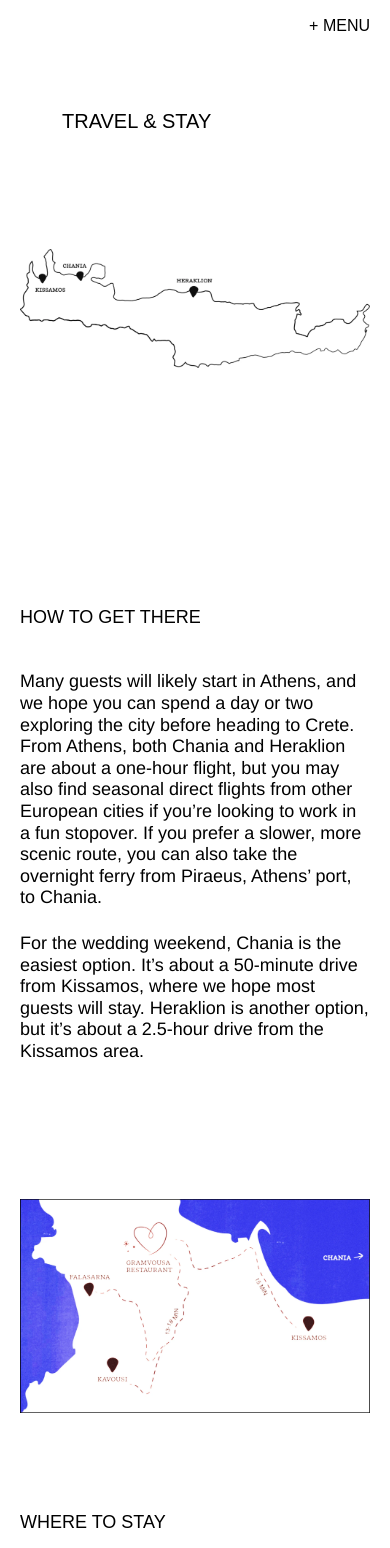
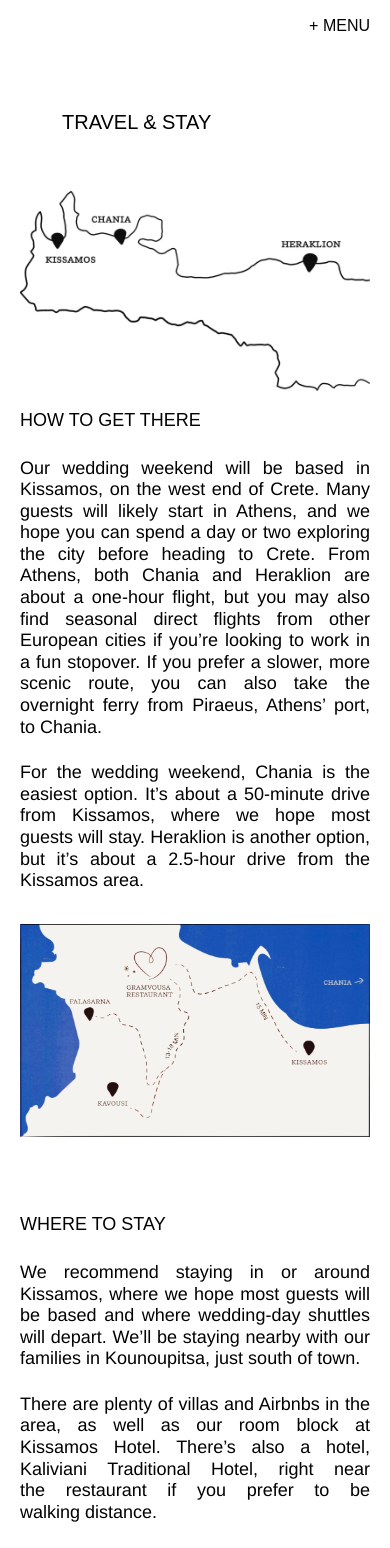
Before and after one commit to ajaxabernathy/courtney-and-ajax, a Next.js app: page /travel-and-stay in a window 390 px wide. Shown: the top 1548 px of the page. Built offline with nearby package versions, Linux system fonts and the light colour scheme; a web font is replaced by a local one.

Commit message:
feat: mobile adjust

```diff
--- a/app/explore-crete/page.tsx
+++ b/app/explore-crete/page.tsx
@@ -244,9 +244,11 @@ export default function ExploreCrete() {
   return (
     <main className="flex flex-col">
       <div className="flex flex-col wrapper">
-        <h1 className="hero-text">Explore Crete</h1>
         <div>
           <TextBlock
+            offset
+            hero
+            heading="Explore Crete"
             body={[
               "WE CAME TO CRETE looking for rest and found much more than we expected. From the moment we landed, our nervous systems softened, our pace slowed, and Crete began to feel like exactly where we were meant to be. We fell in love with the balance of it all — good food and untamed landscapes, restful days and unexpected adventures, awe-inspiring gorges, secret caves and the scent of herbs warmed by the sun.",
               "Most of all, we fell in love with the SPIRIT OF CRETE and the warmth of its people. It means so much to return to a place that feels so right and to experience it with the people we love most. We hope this journey offers each of you a sense of DISCOVERY, BEAUTY, AND CONNECTION — and memories that stay with us long after we leave.",
--- a/app/faqs/page.tsx
+++ b/app/faqs/page.tsx
@@ -1,5 +1,6 @@
 import type { Metadata } from "next";
 import { FAQ } from "@/components/FAQ";
+import { TextBlock } from "@/components/TextBlock";
 
 export const metadata: Metadata = {
   title: "FAQs",
@@ -71,7 +72,7 @@ export default function FAQPage() {
   return (
     <main className="bg-[#0655BB] text-white">
       <div className="wrapper">
-        <h1 className="hero-text text-white">FAQs</h1>
+        <TextBlock offset hero heading="FAQs" />
 
         <div className="mt-[116px] mb-[137px] text-white">
           <FAQ items={faqItems} />
--- a/app/globals.css
+++ b/app/globals.css
@@ -25,7 +25,11 @@ nav a {
 }
 
 .text-body {
-  @apply font-helvetica-neue text-[18px] md:text-[24px] leading-[120%] md:leading-[140%] tracking-[0%];
+  @apply font-helvetica-neue text-[18px] md:text-[24px] leading-[120%] md:leading-[140%] tracking-[0%] text-justify;
+}
+
+.text-body-sm {
+  @apply font-helvetica-neue text-[16px] md:text-[18px] leading-[120%] md:leading-[140%] tracking-[0%] text-justify;
 }
 
 .text-box-header {
@@ -33,7 +37,7 @@ nav a {
 }
 
 .text-box-header-sm {
-  @apply font-arial-narrow text-[18px] md:text-[28px] uppercase tracking-[9%] mb-4;
+  @apply font-arial-narrow text-[18px] md:text-[28px] uppercase tracking-[9%];
 }
 
 .hero-text {
--- a/app/itinerary/page.tsx
+++ b/app/itinerary/page.tsx
@@ -10,9 +10,11 @@ export const metadata: Metadata = {
 export default function Itinerary() {
   return (
     <main className="wrapper flex flex-col flex-1">
-      <h1 className="hero-text">Itinerary</h1>
       <div>
         <TextBlock
+          offset
+          hero
+          heading="Itinerary"
           body={[
             "We’re still putting the finishing touches on the wedding weekend, but we recommend arriving by Wednesday so you have some time to settle in, acclimate, and enjoy Crete before the festivities begin.",
 
--- a/app/page.tsx
+++ b/app/page.tsx
@@ -15,7 +15,7 @@ export default function Home() {
           playsInline
           width={1000}
           height={562}
-          className="md:hidden w-full h-auto py-[58px] md:py-[132px]"
+          className="md:hidden w-full h-auto pt-[48px] pb-[58px]"
         >
           <source src="/video/hero-animation-mobile.mp4" type="video/mp4" />
         </video>
@@ -27,7 +27,7 @@ export default function Home() {
           playsInline
           width={2500}
           height={1406}
-          className="hidden md:block w-full h-auto py-[58px] md:py-[132px]"
+          className="hidden md:block w-full h-auto py-[132px]"
         >
           <source src="/video/hero-animation.mp4" type="video/mp4" />
         </video>
@@ -69,14 +69,14 @@ export default function Home() {
         />
       </div>
 
-      <div className="flex flex-col md:flex-row flex-col-reverse gap-[57px] mb-[74px] md:mb-[150px]">
+      <div className="flex md:flex-row flex-col-reverse gap-[57px] mb-[74px] md:mb-[150px]">
         <div className="w-full md:w-[461px]">
           <Image
             src="/images/imessage.webp"
             alt="Courtney and Ajax at Wissahickon Park in Philadelphia"
             width={461}
             height={622}
-            className="object-contain mx-auto pr-12"
+            className="object-contain mx-auto pr-16 md:pr-12"
           />
         </div>
 
@@ -99,7 +99,7 @@ export default function Home() {
         </div>
       </div>
 
-      <div className="mt-[96px] mb-[48px] md:mt-[236px] md:mb-[137px]">
+      <div className="mt-[74px] mb-[48px] md:mt-[236px] md:mb-[137px]">
         <TextBlock
           body={[
             "Over the next eight years, we traveled from Mexico to Scotland to Greece, weathered a pandemic, adopted a cat, made three moves, including one across state lines, welcomed seven nieces and nephews with one more on the way, celebrated eight Christmases and four Passovers, and entered our thirties together.",
@@ -121,7 +121,7 @@ export default function Home() {
         />
       </div>
 
-      <div className="mb-[96px] md:mb-[150px]">
+      <div className="mb-[126px] md:mb-[150px]">
         <ImageGrid
           topImage={{ src: "/images/gram-3.webp", alt: "Placeholder" }}
           bottomLeftImage={{
@@ -135,7 +135,7 @@ export default function Home() {
         />
       </div>
 
-      <div className="flex items-center">
+      <div className="flex flex-col-reverse md:flex-row items-center gap-[64px] md:gap-12 mb-[152px]">
         <p className="text-body max-w-[432px]">
           We cannot wait to share this beautiful place, this incredible food,
           and plenty of wine with all of you. Cheers!{" "}
--- a/app/travel-and-stay/page.tsx
+++ b/app/travel-and-stay/page.tsx
@@ -12,9 +12,10 @@ export default function TravelAndStay() {
   return (
     <main>
       <div className="wrapper">
-        <h1 className="hero-text">Travel & Stay</h1>
+        <TextBlock hero offset heading="Travel & Stay" />
 
-        <div className="flex justify-center mt-[116px]">
+        <div className="flex justify-center mt-[54px] md:mt-[116px]">
+          <div className="hidden md:block">
             <Image
               src="/vectors/wedding-map-crete.webp"
               alt="Travel and Stay"
@@ -23,12 +24,23 @@ export default function TravelAndStay() {
             />
           </div>
 
-        <div className="mt-[236px] mb-[137px]">
+          <div className="md:hidden">
+            <Image
+              src="/vectors/wedding-map-crete-mobile.webp"
+              alt="Travel and Stay"
+              width={800}
+              height={456}
+            />
+          </div>
+        </div>
+
+        <div className="md:mt-[236px] mt-4 mb-[32px] md:mb-[55px]">
           <TextBlock
             heading="How to get there"
             body={[
-              "Many guests will likely start in Athens, and we hope you can spend a day or two exploring the city before heading to Crete. From Athens, both Chania and Heraklion are about a one-hour flight, but you may also find seasonal direct flights from other European cities if you’re looking to work in a fun stopover. If you prefer a slower, more scenic route, you can also take the overnight ferry from Piraeus, Athens’ port, to Chania.",
-              "For the wedding weekend, Chania is the easiest option. It’s about a 50-minute drive from Kissamos, where we hope most guests will stay. Heraklion is another option, but it’s about a 2.5-hour drive from the Kissamos area.",
+              "Our wedding weekend will be based in Kissamos, on the west end of Crete. Many guests will likely start in Athens, and we hope you can spend a day or two exploring the city before heading to Crete. From Athens, both Chania and Heraklion are about a one-hour flight, but you may also find seasonal direct flights from other European cities if you’re looking to work in a fun stopover. If you prefer a slower, more scenic route, you can also take the overnight ferry from Piraeus, Athens’ port, to Chania.",
+
+              "For the wedding weekend, Chania is the easiest option. It’s about a 50-minute drive from Kissamos, where we hope most guests will stay. Heraklion is another option, but it’s about a 2.5-hour drive from the Kissamos area. ",
             ]}
           />
         </div>
@@ -42,11 +54,14 @@ export default function TravelAndStay() {
           />
         </div>
 
-        <div className="mt-[96px] mb-[137px]">
+        <div className="mt-[74px] md:mt-[96px] mb-[74px] md:mb-[96px]">
           <TextBlock
             heading="Where to Stay"
             body={[
-              "We recommend staying in or around Kissamos, where we hope most guests will be based and where wedding-day shuttles will depart. We’ll be staying nearby with our families in Kounoupitsa, just south of town. There are plenty of villas and Airbnbs in the area, as well as our room block at Kissamos Hotel. There’s also a hotel, Kaliviani Traditional Hotel, right near the restaurant if you prefer to be walking distance. ",
+              "We recommend staying in or around Kissamos, where we hope most guests will be based and where wedding-day shuttles will depart. We’ll be staying nearby with our families in Kounoupitsa, just south of town.",
+
+              "There are plenty of villas and Airbnbs in the area, as well as our room block at Kissamos Hotel. There’s also a hotel, Kaliviani Traditional Hotel, right near the restaurant if you prefer to be walking distance.",
+
               "Falasarna and Kavousi are also great options if you plan to arrange your own transportation.  Falasarna is closer to the venue and known for its incredible sunsets, while Kavousi offers a quieter village stay nearby. ",
             ]}
           />
@@ -61,7 +76,7 @@ export default function TravelAndStay() {
         />
       </div>
 
-      <div className="mt-[96px] mb-[137px] wrapper">
+      <div className="mt-[57px] md:mt-[78px] mb-[52px] md:mb-[137px] wrapper">
         <TextBlock
           heading="Transportation"
           body={[
--- a/components/ExploreGrid.tsx
+++ b/components/ExploreGrid.tsx
@@ -37,18 +37,14 @@ interface ExploreGridProps {
 }
 
 export const ExploreGrid = ({ items }: ExploreGridProps) => {
-  const [activeTags, setActiveTags] = useState<Category[]>([]);
+  const [activeTag, setActiveTag] = useState<Category | null>(null);
 
   const toggleTag = (tag: Category) => {
-    setActiveTags((prev) =>
-      prev.includes(tag) ? prev.filter((t) => t !== tag) : [...prev, tag],
-    );
+    setActiveTag((prev) => (prev === tag ? null : tag));
   };
 
   const visibleItems =
-    activeTags.length === 0
-      ? items
-      : items.filter((item) => activeTags.includes(item.tag));
+    activeTag === null ? items : items.filter((item) => item.tag === activeTag);
 
   return (
     <div className="px-[10px] md:px-12">
@@ -59,9 +55,9 @@ export const ExploreGrid = ({ items }: ExploreGridProps) => {
             <button
               type="button"
               onClick={() => toggleTag(category)}
-              aria-pressed={activeTags.includes(category)}
+              aria-pressed={activeTag === category}
               className={`cursor-pointer uppercase ${
-                activeTags.includes(category) ? "underline" : ""
+                activeTag === category ? "underline" : ""
               }`}
             >
               {category}
@@ -92,7 +88,7 @@ const ExploreCard = ({ title, tag, body, image }: ExploreCardData) => {
 
       <div className="flex flex-col gap-4 mt-4">
         {body.map((paragraph, index) => (
-          <p key={index} className="text-body text-justify">
+          <p key={index} className="text-body-sm text-justify">
             {typeof paragraph === "string"
               ? paragraph
               : paragraph.map((segment, segmentIndex) => {
--- a/components/Footer.tsx
+++ b/components/Footer.tsx
@@ -14,7 +14,7 @@ export default function Footer() {
         alt="Please join us for our wedding celebration at Gramvousa Restaurant, May 29th, with our family and friends, in Crete, Greece."
         width={119}
         height={166}
-        className={`${isFaq ? "invert" : ""} mx-auto`}
+        className={`${isFaq ? "invert" : ""} mx-auto max-w-[72px] md:max-w-none`}
       />
     </div>
   );
--- a/components/ImageGrid.tsx
+++ b/components/ImageGrid.tsx
@@ -12,8 +12,8 @@ export const ImageGrid = ({
   bottomRightImage,
 }: ImageGridProps) => {
   return (
-    <div className="grid grid-cols-1 md:grid-cols-2 gap-4">
-      <div className="relative w-full aspect-[5/3] md:col-span-2">
+    <div className="grid grid-cols-2 gap-4">
+      <div className="relative w-full aspect-[1112/677] col-span-2">
         <Image
           src={topImage.src}
           alt={topImage.alt}
@@ -22,7 +22,7 @@ export const ImageGrid = ({
         />
       </div>
 
-      <div className="relative w-full aspect-[7/8]">
+      <div className="relative w-full aspect-[547/677]">
         <Image
           src={bottomLeftImage.src}
           alt={bottomLeftImage.alt}
@@ -31,7 +31,7 @@ export const ImageGrid = ({
         />
       </div>
 
-      <div className="relative w-full aspect-[7/8]">
+      <div className="relative w-full aspect-[547/677]">
         <Image
           src={bottomRightImage.src}
           alt={bottomRightImage.alt}
--- a/components/Navbar.tsx
+++ b/components/Navbar.tsx
@@ -101,7 +101,7 @@ export const Navbar = () => {
             initial="hidden"
             animate="visible"
             exit="hidden"
-            className="absolute inset-0 bg-black h-screen z-10 px-5"
+            className="absolute inset-0 bg-[#0655BB] h-screen z-10 px-5"
           >
             <div className="w-full h-[51px] flex">
               <button
--- a/components/TextBlock.tsx
+++ b/components/TextBlock.tsx
@@ -12,18 +12,21 @@ export const TextBlock = ({
   hero = false,
 }: TextBlockProps) => {
   return (
-    <div className="flex flex-col gap-6 lg:gap-12">
-      <p
-        className={`
+    <div className="flex flex-col gap-6 lg:gap-8">
+      {heading && (
+        <p
+          className={`
           ${
             offset
               ? "text-box-header pl-[12%] md:pl-[19.5%]"
               : "text-box-header-sm"
           }
-            ${hero ? "mt-[148px]" : ""}`}
-      >
-        {heading}
-      </p>
+            ${hero ? "mt-[56px] md:mt-[148px]" : ""}`}
+        >
+          {heading}
+        </p>
+      )}
+
       {body &&
         body.map((paragraph, index) => (
           <p key={index} className="text-body text-pretty">
```
Also changed, not shown: public/vectors/wedding-map-crete-mobile.webp (added), public/vectors/wedding-map.webp. Lines whose indentation alone changed are shown as unchanged.
